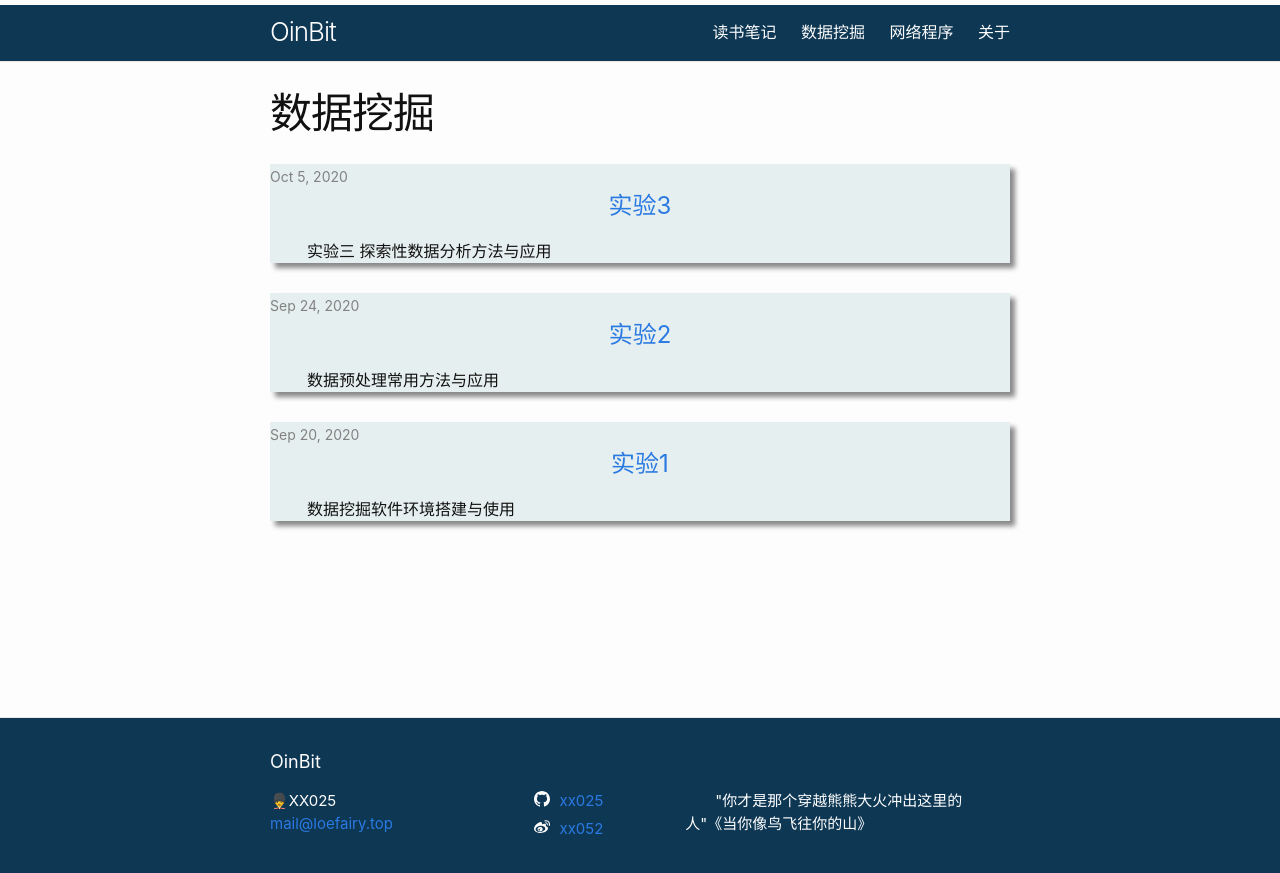
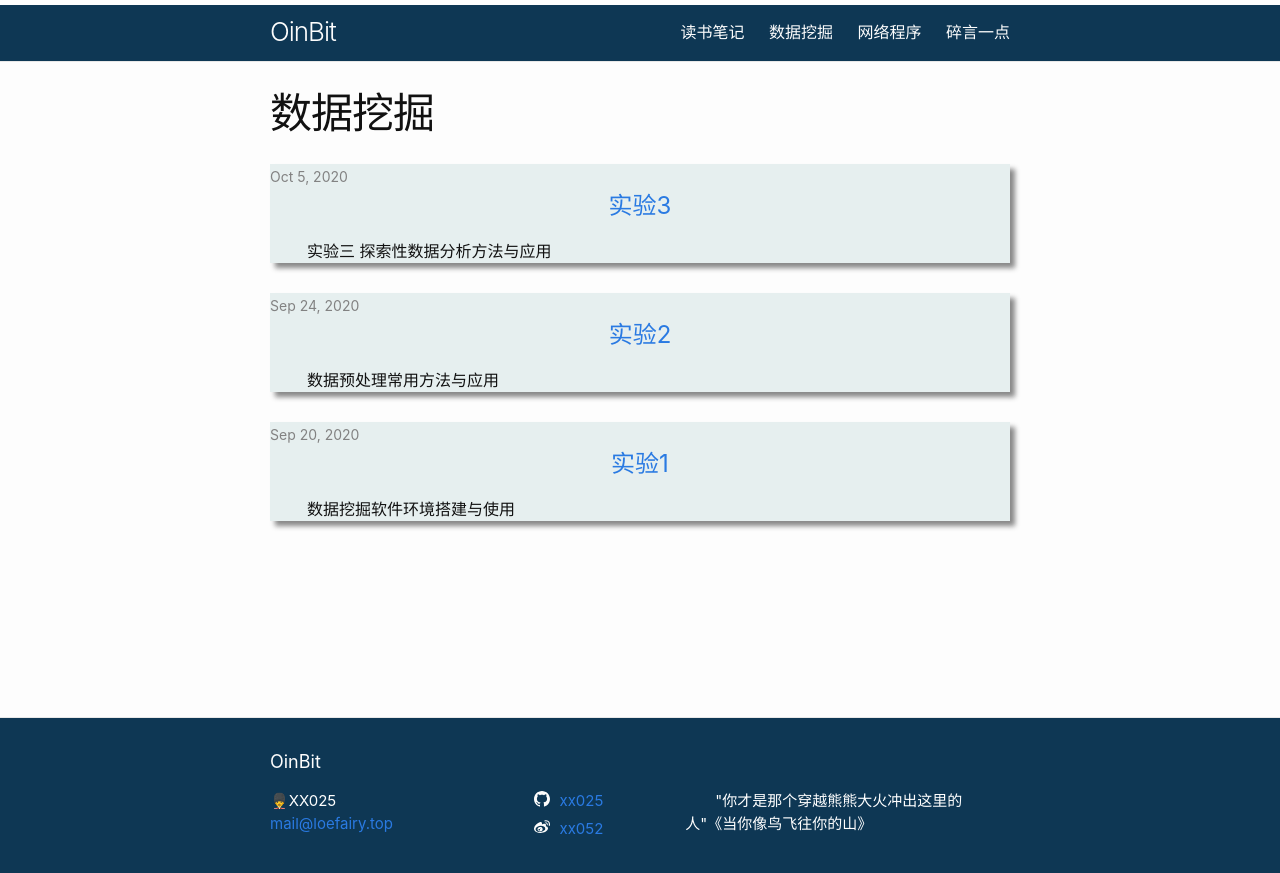
Before and after one commit to xx025/xx025.github.com, a Jekyll site: the page built from pages/a02sjwj.html, in a window 1280 px wide. Shown: the top 873 px of the page. Built offline with Jekyll 4.4.1, drawn with Linux system fonts in a browser that asks for light colours.

Commit message:
Update z09about.md

```diff
--- a/pages/z09about.md
+++ b/pages/z09about.md
@@ -1,6 +1,6 @@
 ---
 layout: page
-title: "关于"
+title: "碎言一点"
 permalink: /about/
 ---
 Welcome to GitHub!
```
Also changed, not shown: other parts of pages/z09about.md (+1 -1 lines).
